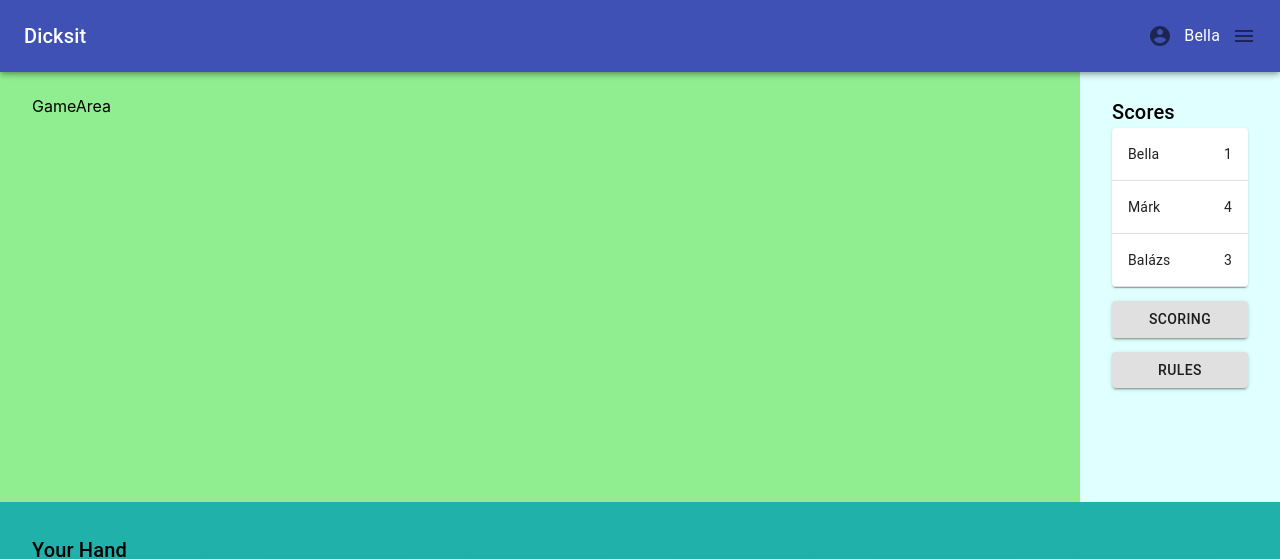
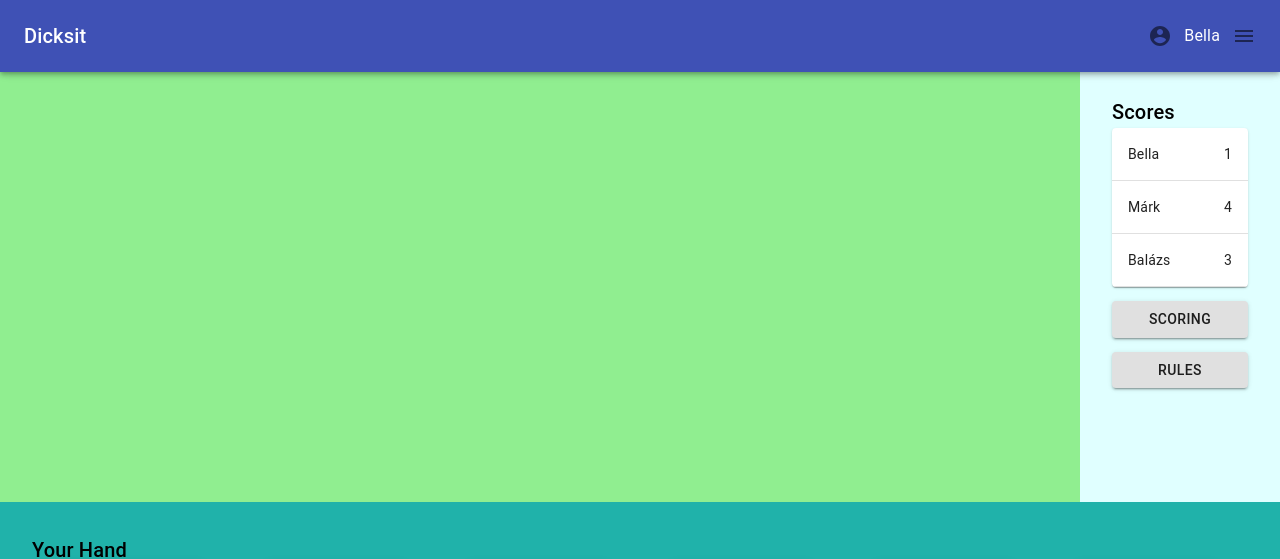
Before and after one commit to annabellaMalatinszki/dicksit, a React (Create React App) app in the folder dicksit/: page / in a window 1280 px wide. Shown: the top 559 px of the page. Built offline with nearby package versions, Linux system fonts and the light colour scheme.

Commit message:
Import GameArea component into App.js

```diff
--- a/dicksit/src/App.js
+++ b/dicksit/src/App.js
@@ -3,6 +3,7 @@ import './App.css';
 import Header from './components/Header';
 import SideBar from './components/SideBar';
 import Hand from './components/Hand';
+import GameArea from './components/GameArea';
 
 const scores = [
   {
@@ -34,7 +35,9 @@ function App() {
       <div className="header">
         <Header name="Bella"></Header>
       </div>
-      <div className="game-area">GameArea</div>
+      <div className="game-area">
+        <GameArea />
+      </div>
       <div className="side-bar">
         <SideBar scores={scores} />
       </div>
```
